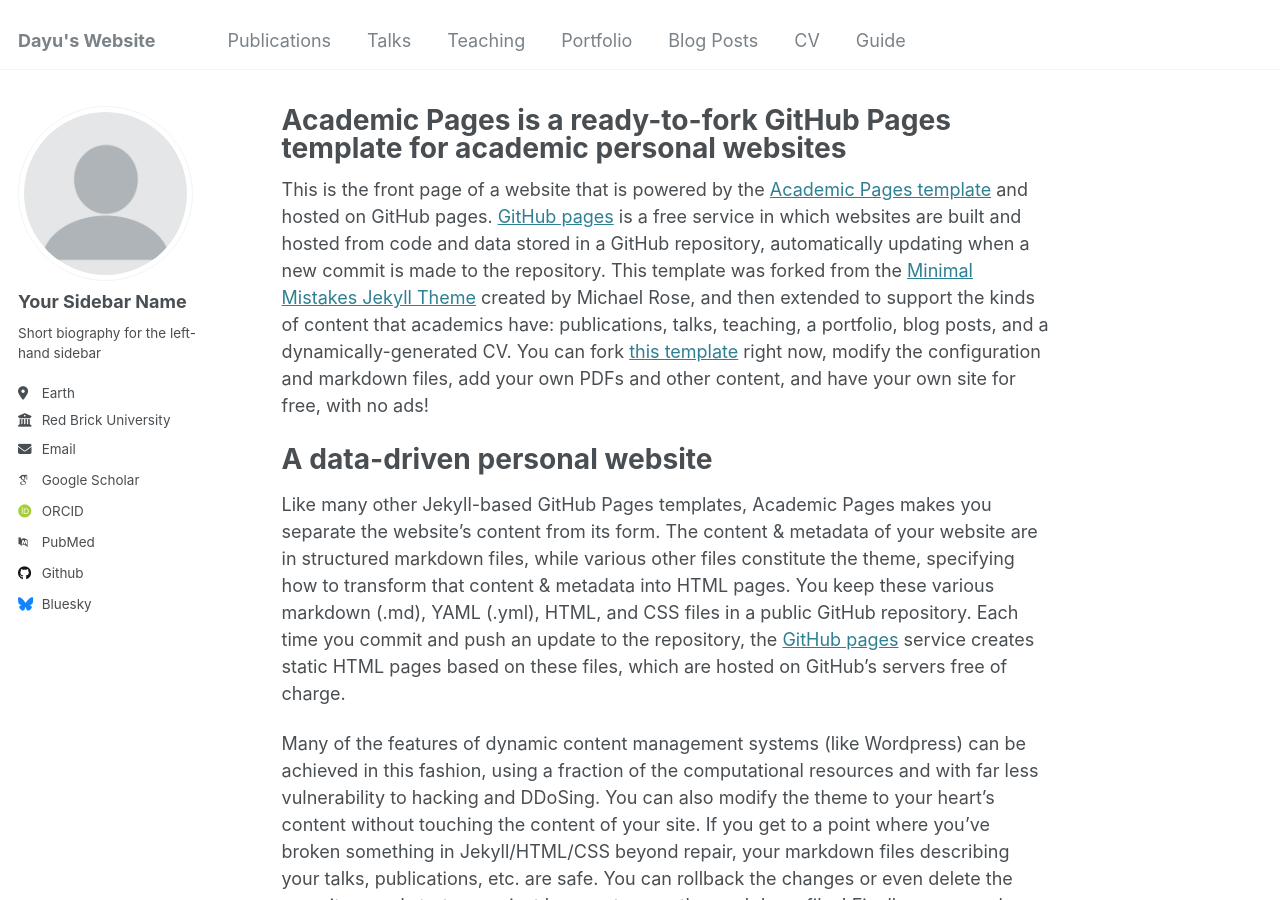
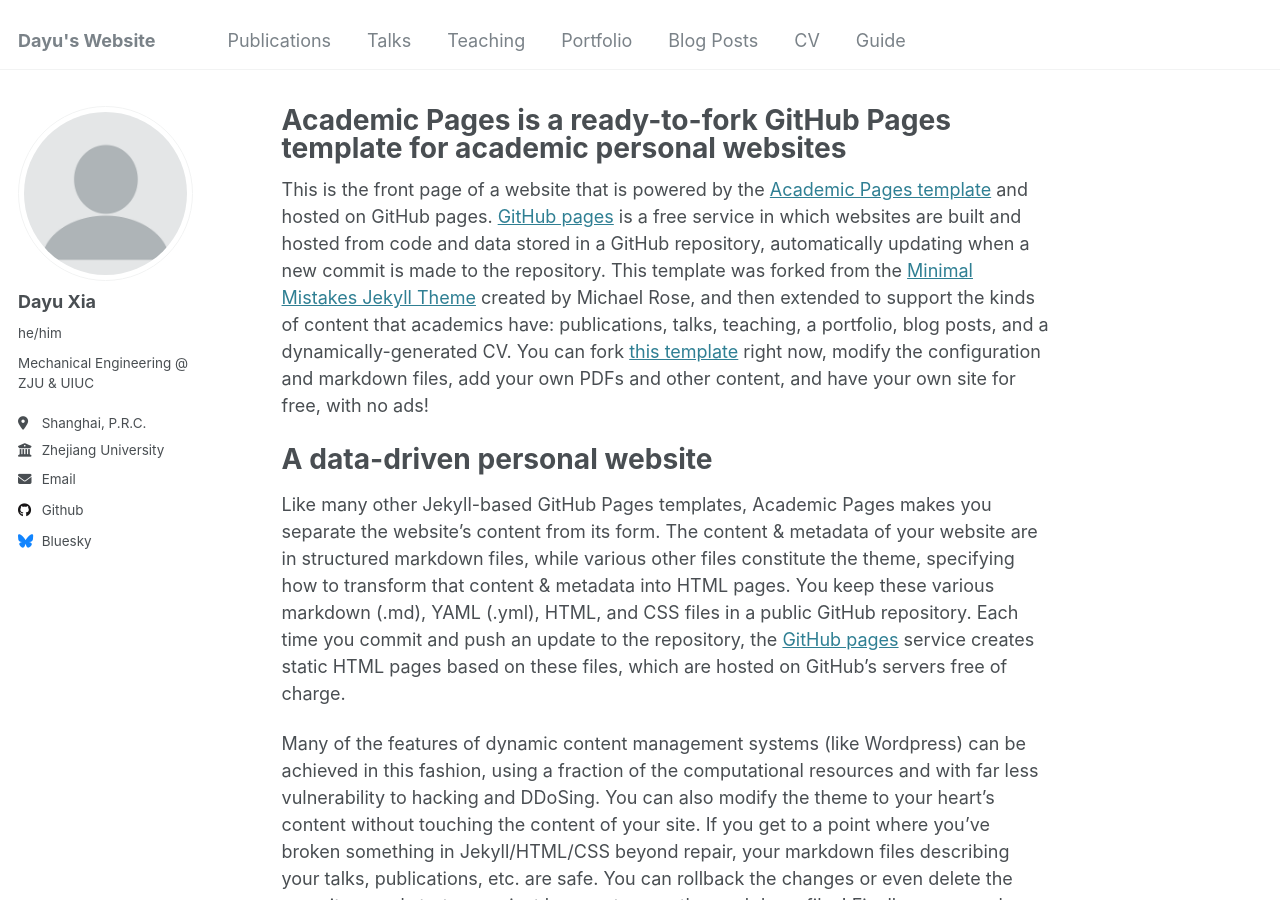
Before and after one commit to dyxia1241/dyxia1241.github.io, a Jekyll site: the page built from _pages/about.md, in a window 1280 px wide and 900 px high. Built offline with Jekyll 4.4.1, drawn with Linux system fonts in a browser that asks for light colours; some web fonts are replaced.

Commit message:
Update _config.yml

```diff
--- a/_config.yml
+++ b/_config.yml
@@ -22,21 +22,21 @@
 author:
   # Biographic information
   avatar           : "profile.png"
-  name             : "Your Sidebar Name"
-  pronouns         : # example: "she/her"
-  bio              : "Short biography for the left-hand sidebar"
-  location         : "Earth"
-  employer         : "Red Brick University"
+  name             : "Dayu Xia"
+  pronouns         : "he/him"
+  bio              : "Mechanical Engineering @ ZJU & UIUC"
+  location         : "Shanghai, P.R.C."
+  employer         : "Zhejiang University"
   uri              : # URL
-  email            : "none@example.org"
+  email            : "dayu.22@intl.zju.edu.cn"
 
   # Academic websites
   arxiv            : # URL - Update with the correct link to your profile
-  googlescholar    : "https://scholar.google.com/citations?user=PS_CX0AAAAAJ"
+  googlescholar    : #"https://scholar.google.com/citations?user=PS_CX0AAAAAJ"
   impactstory      : # URL
-  orcid            : "http://orcid.org/yourorcidurl"
+  orcid            : #"http://orcid.org/yourorcidurl"
   semantic         : # URL
-  pubmed           : "https://www.ncbi.nlm.nih.gov/pubmed/?term=john+snow"
+  pubmed           : #"https://www.ncbi.nlm.nih.gov/pubmed/?term=john+snow"
   researchgate     : # URL
   scopus           : # URL
 
```
